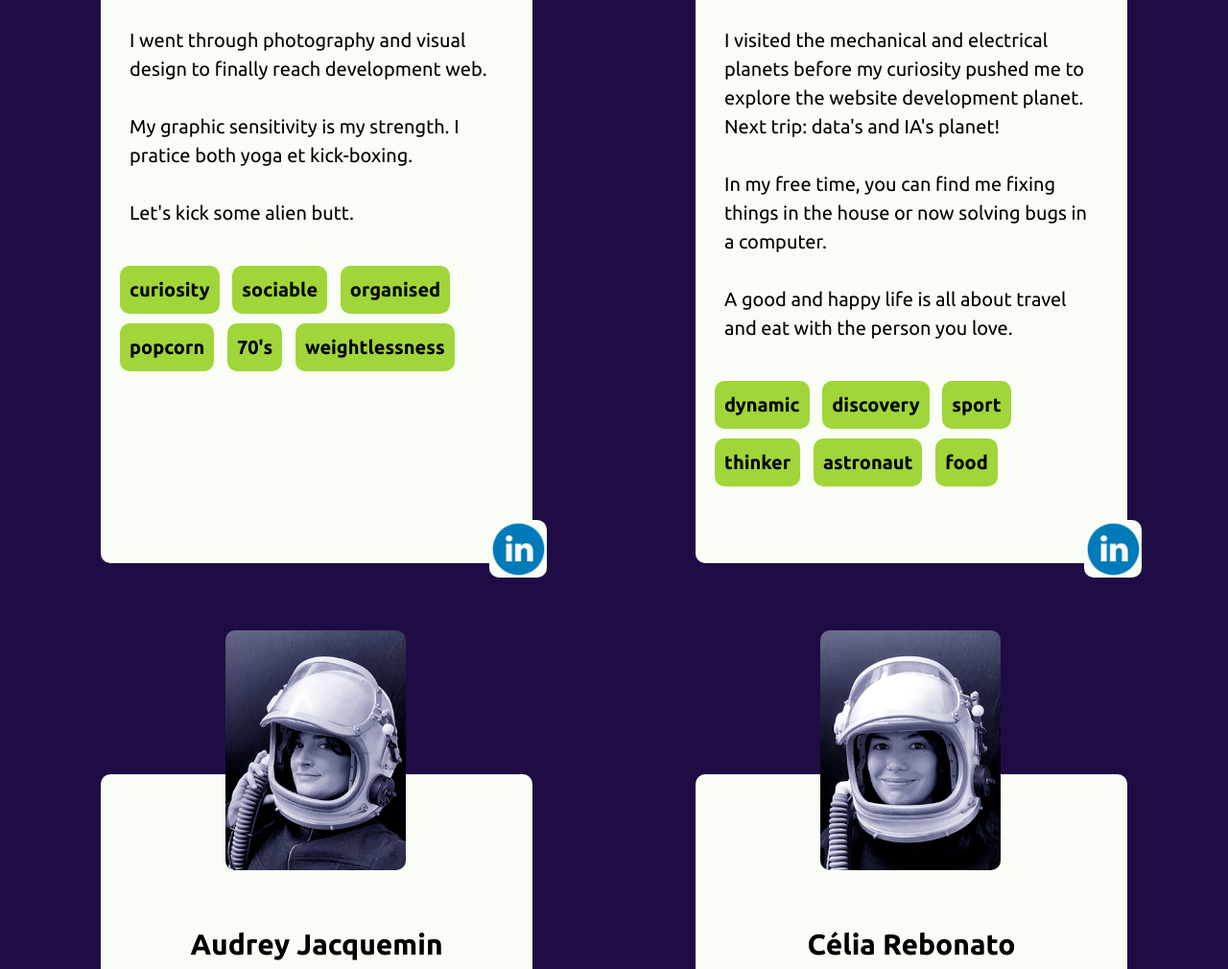
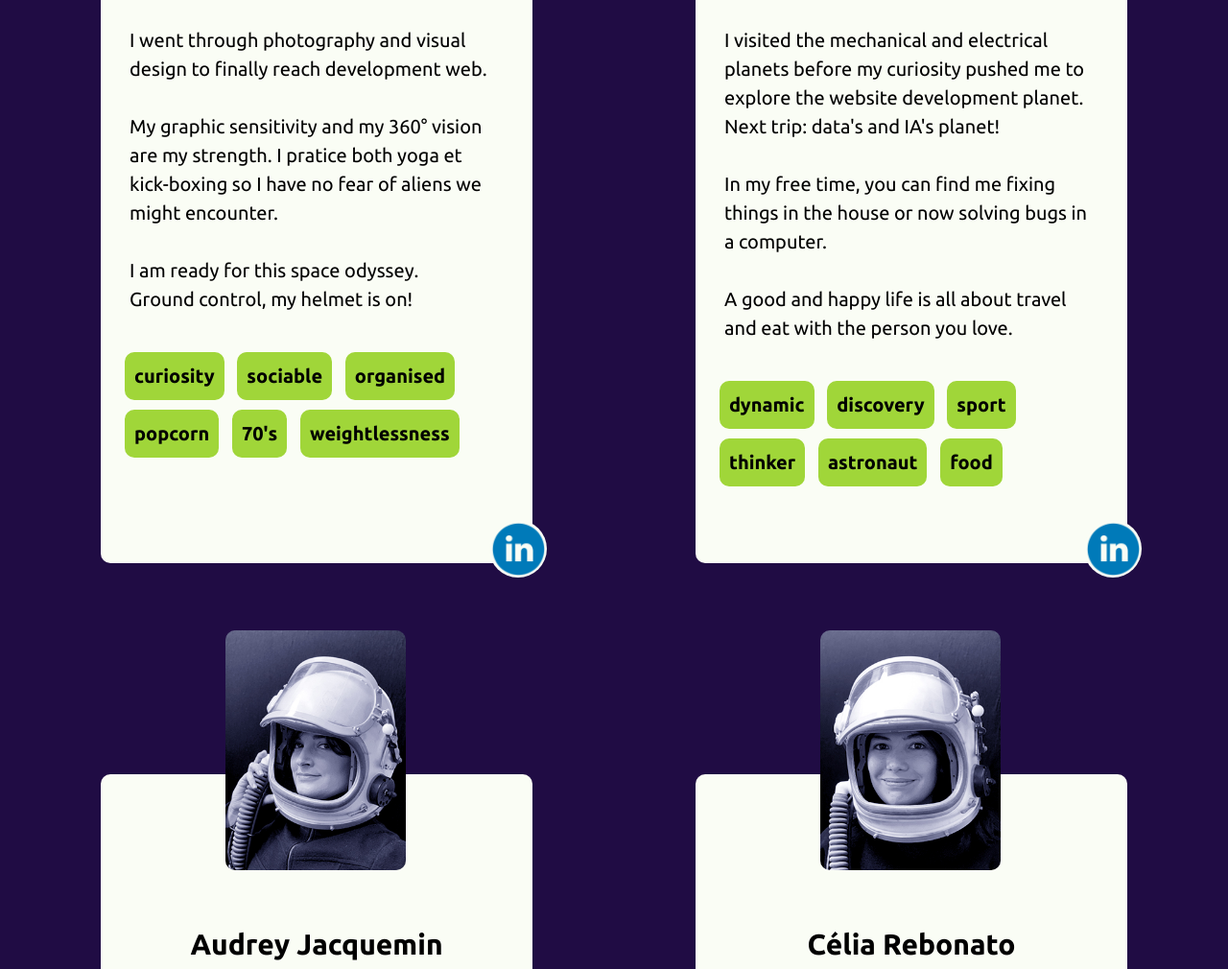
Before and after one commit to WildCodeSchool/2022-09-JS-Paris-P1-Roketo, a website: page members.html in a window 1280 px wide. Shown: the part 835-1845 px from the top of the page at 96% size. Drawn offline with Linux system fonts and the light colour scheme.

Commit message:
add modif

```diff
--- a/members.html
+++ b/members.html
@@ -39,8 +39,9 @@
                 <h2 class="membersName">Pascaline Pierre</h2>
                 <p class="bio">From Normandy to Paris, I am in love with the digital galaxy.</p>
                 <p class="bio">I went through photography and visual design to finally reach development web.</p>
-                <p class="bio">My graphic sensitivity is my strength. I pratice both yoga et kick-boxing.</p>
-                <p class="bio">Let's kick some alien butt.</p>
+                <p class="bio">My graphic sensitivity and my 360° vision are my strength. I pratice both yoga et
+                    kick-boxing so I have no fear of aliens we might encounter.</p>
+                <p class="bio">I am ready for this space odyssey. <br> Ground control, my helmet is on!</p>
                 <div class="tagBloc">
                     <span class="tag">curiosity</span>
                     <span class="tag">sociable</span>
--- a/styles.css
+++ b/styles.css
@@ -82,7 +82,6 @@ li {
 .borderBlock {
     background-color: var(--light-color);
     border-radius: var(--border-radius);
-    box-shadow: var(--dark-box-shadow);
 }
 
 /* Main column */
@@ -202,7 +201,7 @@ li {
 
 .tagBloc {
     height: 200px;
-    padding: 0 20px 0;
+    padding: 0 25px 0;
 }
 
 .tag {
@@ -222,7 +221,7 @@ li {
     right: -10px;
     height: 60px;
     background-color: var(--light-color);
-    border-radius: var(--border-radius);
+    border-radius: 30px;
 }
 
 @media screen and (min-width: 768px) {
```
